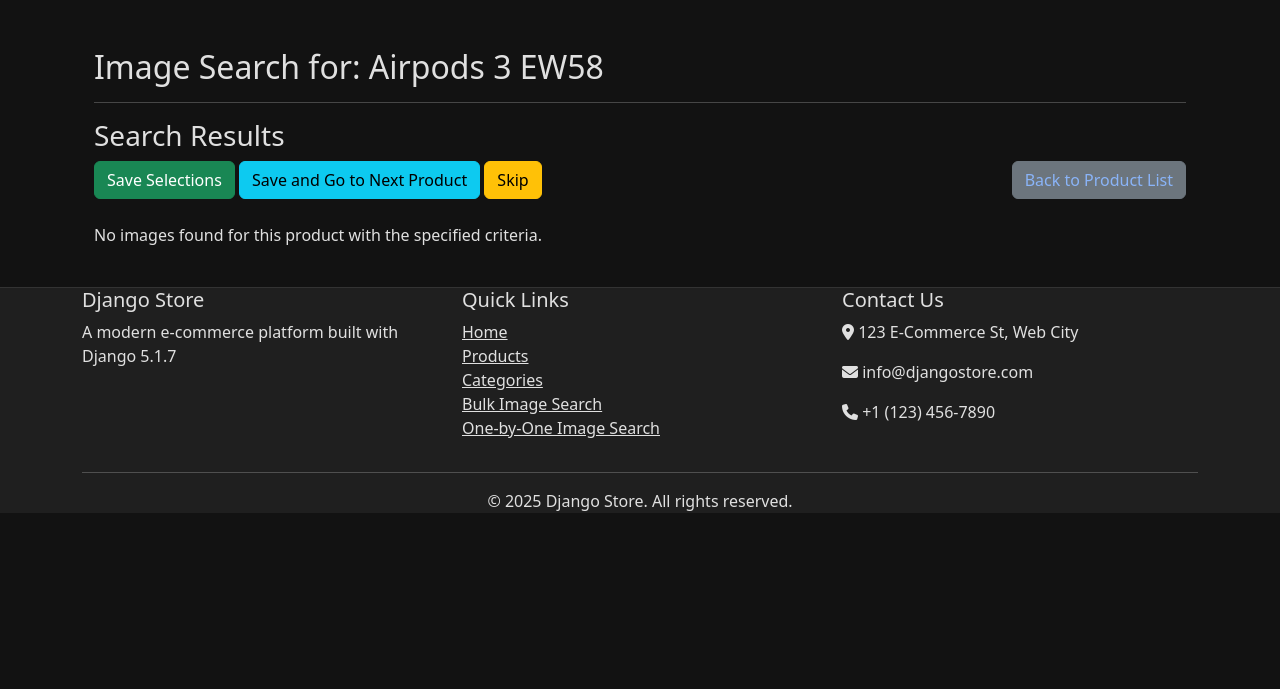
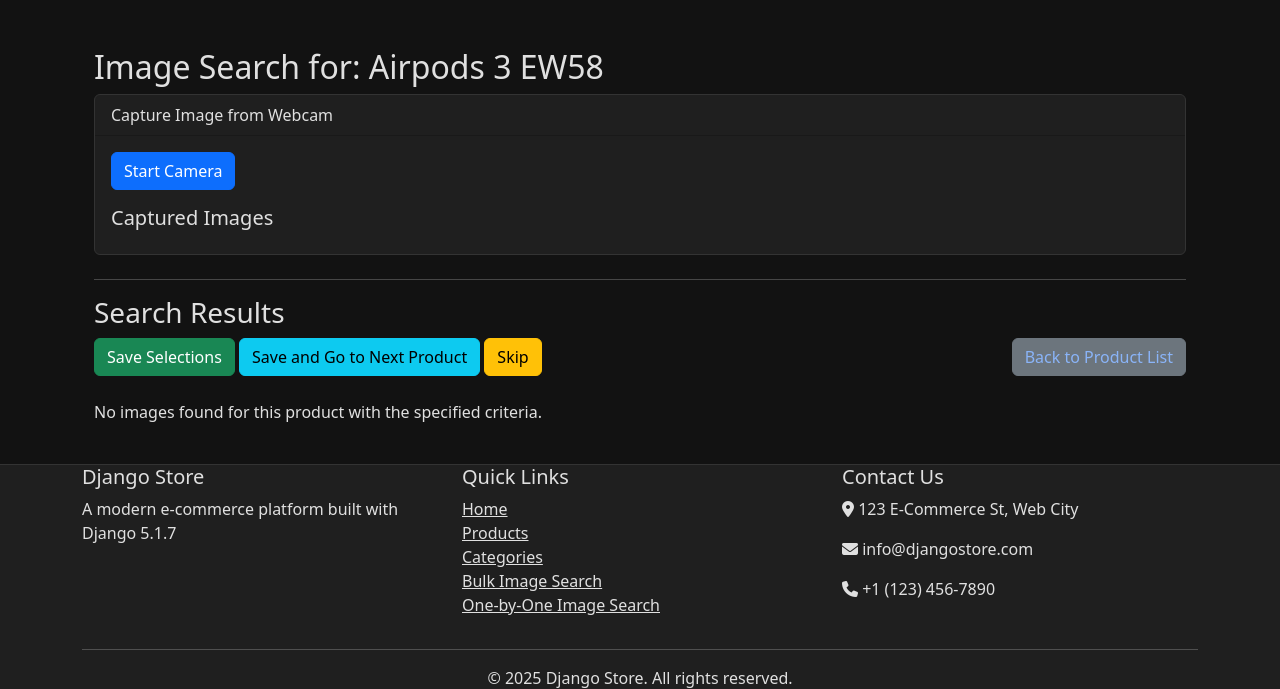
Before and after one commit to YoungGucc1/WebsiteDjango, a Django app: page /onebyone-search-images/b71886dc-f4d4-406a-8ba6-9f6d239b1f38/ in a window 1280 px wide. Shown: the part 81-770 px from the top of the page. Run offline with Django 5.2, Linux system fonts and the light colour scheme; a user stored in the database is signed in; data comes from the database, SQL or seed files in the repository; both versions use the stored data as it was after the commit; data that the repository does not hold is empty; some libraries are stand-ins or nearby versions.

Commit message:
Add webcam image capture functionality and corresponding upload endpoint

```diff
--- a/store/templates/store/one_by_one_image_search.html
+++ b/store/templates/store/one_by_one_image_search.html
@@ -8,6 +8,26 @@
 {% block content %}
 <div class="container mt-4">
     <h2>Image Search for: {{ product.name }}</h2>
+
+    <div class="card mb-4">
+        <div class="card-header">Capture Image from Webcam</div>
+        <div class="card-body">
+            <button id="start-camera" class="btn btn-primary">Start Camera</button>
+            <button id="stop-camera" class="btn btn-danger" style="display: none;">Stop Camera</button>
+            {% if next_product_id %}
+                <a href="{% url 'store:one_by_one_image_search' next_product_id %}" class="btn btn-info" id="next-product-btn" style="display: none;">Next Product</a>
+            {% endif %}
+            <div id="camera-container" style="display: none;" class="mt-2">
+                <video id="video" width="320" height="240" autoplay class="border"></video>
+                <button id="click-photo" class="btn btn-info mt-2">Capture Photo</button>
+                <canvas id="canvas" width="320" height="240" style="display: none;"></canvas>
+            </div>
+            <div id="captured-images-container" class="mt-3">
+                <h5>Captured Images</h5>
+                <div id="thumbnails" class="d-flex flex-wrap gap-2"></div>
+            </div>
+        </div>
+    </div>
 
     {% if search_triggered %}
     <hr>
@@ -86,4 +106,106 @@
     </form>
     {% endif %}
 </div>
+
+{% block extra_js %}
+<script>
+document.addEventListener('DOMContentLoaded', function() {
+    const startCameraButton = document.getElementById('start-camera');
+    const stopCameraButton = document.getElementById('stop-camera');
+    const nextProductButton = document.getElementById('next-product-btn');
+    const cameraContainer = document.getElementById('camera-container');
+    const video = document.getElementById('video');
+    const clickPhotoButton = document.getElementById('click-photo');
+    const canvas = document.getElementById('canvas');
+    const thumbnailsContainer = document.getElementById('thumbnails');
+    let isCapturing = false; // Flag to prevent multiple captures
+
+    let stream;
+
+    const startCamera = async () => {
+        if (navigator.mediaDevices && navigator.mediaDevices.getUserMedia) {
+            try {
+                stream = await navigator.mediaDevices.getUserMedia({ video: true });
+                video.srcObject = stream;
+                video.play();
+                cameraContainer.style.display = 'block';
+                startCameraButton.style.display = 'none';
+                stopCameraButton.style.display = 'inline-block';
+                if (nextProductButton) {
+                    nextProductButton.style.display = 'inline-block';
+                }
+            } catch (err) {
+                console.error("Error accessing webcam: ", err);
+                alert("Could not access the webcam. Please ensure you have given permission.");
+            }
+        }
+    };
+
+    const stopCamera = () => {
+        if (stream) {
+            stream.getTracks().forEach(track => track.stop());
+        }
+        cameraContainer.style.display = 'none';
+        startCameraButton.style.display = 'inline-block';
+        stopCameraButton.style.display = 'none';
+        if (nextProductButton) {
+            nextProductButton.style.display = 'none';
+        }
+    };
+
+    startCameraButton.addEventListener('click', startCamera);
+    stopCameraButton.addEventListener('click', stopCamera);
+
+    clickPhotoButton.addEventListener('click', () => {
+        if (isCapturing) {
+            return; // Prevent multiple submissions
+        }
+        isCapturing = true;
+
+        canvas.getContext('2d').drawImage(video, 0, 0, canvas.width, canvas.height);
+        const imageData = canvas.toDataURL('image/jpeg');
+
+        // Disable button to prevent multiple clicks
+        clickPhotoButton.disabled = true;
+        clickPhotoButton.textContent = 'Uploading...';
+
+        // Use fetch to send the image data to the server
+        fetch("{% url 'store:upload_webcam_image' product.id %}", {
+            method: 'POST',
+            headers: {
+                'Content-Type': 'application/x-www-form-urlencoded',
+                'X-CSRFToken': '{{ csrf_token }}'
+            },
+            body: `image_data=${encodeURIComponent(imageData)}`
+        })
+        .then(response => response.json())
+        .then(data => {
+            if (data.success) {
+                // Add thumbnail to the container
+                const img = document.createElement('img');
+                img.src = data.image_url;
+                img.className = 'img-thumbnail';
+                img.width = 100;
+                thumbnailsContainer.appendChild(img);
+                // Optionally, refresh the page's image list without a full reload
+                // For simplicity, we'll just show the thumbnail for now.
+            } else {
+                alert('Failed to save image: ' + data.error);
+            }
+        })
+        .catch(error => {
+            console.error('Error:', error);
+            alert('An error occurred while uploading the image.');
+        })
+        .finally(() => {
+            // Re-enable the button
+            clickPhotoButton.disabled = false;
+            clickPhotoButton.textContent = 'Capture Photo';
+            isCapturing = false; // Reset the flag
+        });
+    });
+});
+</script>
 {% endblock %}
+
+{% endblock %}
--- a/store/urls.py
+++ b/store/urls.py
@@ -24,6 +24,7 @@
     path('onebyone-search-images/', views.one_by_one_product_list, name='one_by_one_product_list'),
     path('onebyone-search-images/<uuid:product_id>/', views.one_by_one_image_search, name='one_by_one_image_search'),
     path('upload-product-image/<uuid:product_id>/', views.upload_product_image, name='upload_product_image'), # New URL for manual image upload
+    path('upload-webcam-image/<uuid:product_id>/', views.upload_webcam_image, name='upload_webcam_image'),
 
     # Worker Product Audit URLs
     path('worker/products/', views.worker_product_list, name='worker_product_list'),
--- a/store/views.py
+++ b/store/views.py
@@ -12,6 +12,10 @@
 from django.conf import settings
 from django.core.files.uploadedfile import InMemoryUploadedFile
 import io
+import base64
+from django.core.files.base import ContentFile
+from django.views.decorators.csrf import csrf_exempt
+from django.http import JsonResponse
 
 # Basic Views
 def home(request):
@@ -441,6 +445,44 @@
     return redirect('store:auto_search_product_images')
 
 @login_required
+def upload_webcam_image(request, product_id):
+    if request.method == 'POST':
+        product = get_object_or_404(Product, id=product_id)
+        image_data = request.POST.get('image_data')
+
+        if image_data:
+            try:
+                # Decode the base64 image data
+                format, imgstr = image_data.split(';base64,')
+                ext = format.split('/')[-1]
+
+                # Generate a filename
+                timestamp = timezone.now().strftime("%Y%m%d_%H%M%S")
+                image_index = product.images.count()
+                filename = f"webcam_{slugify(product.name)}_{image_index + 1}_{timestamp}.{ext}"
+
+                # Create a Django ContentFile
+                data = ContentFile(base64.b64decode(imgstr), name=filename)
+
+                # Use the related manager's create() method to create, save, and associate the image in one step.
+                # This is safer and avoids potential double-saving issues.
+                store_image = product.images.create(
+                    name=f"{product.name} Webcam Image {image_index + 1}",
+                    alt_text=f"Webcam image for {product.name}",
+                    type=Image.ImageType.PRODUCT,
+                    is_main=False,
+                    file_path=data
+                )
+
+                return JsonResponse({'success': True, 'image_url': store_image.file_path.url})
+            except Exception as e:
+                print(f"Error saving webcam image: {e}")
+                return JsonResponse({'success': False, 'error': str(e)})
+
+    return JsonResponse({'success': False, 'error': 'Invalid request'})
+
+
+@login_required
 def upload_product_image(request, product_id):
     product = get_object_or_404(Product, id=product_id)
     if request.method == 'POST':
```
Also changed, not shown: db.sqlite3, 1 other file.
